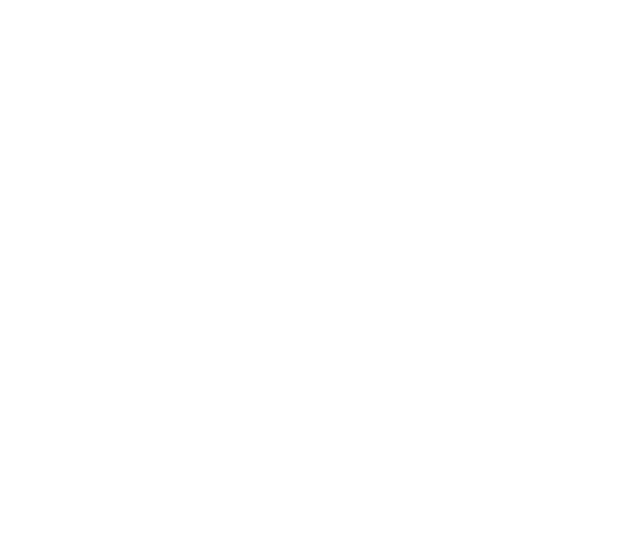
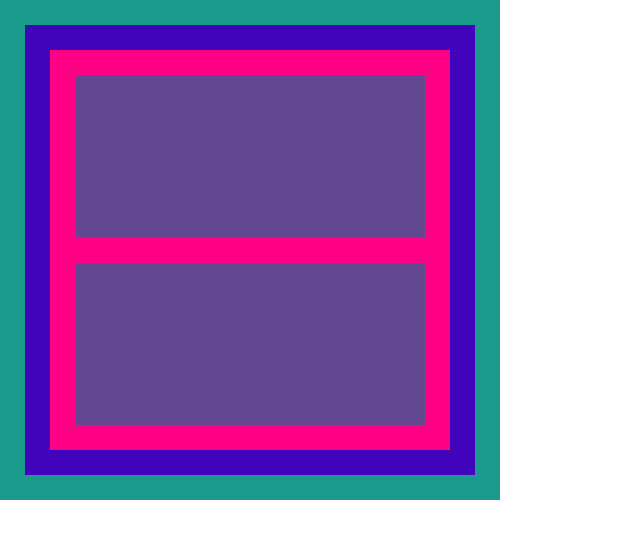
Before and after one commit to miraleJ/appleseads-bootcamp-react, a React (Create React App) app in the folder small-ex/: page / in a window 1280 px wide. Shown: the top 538 px of the page, without its empty margins (0-640 px from the left). Built offline with nearby package versions, Linux system fonts and the light colour scheme.

Commit message:
boxes ex bugs

```diff
--- a/small-ex/src/exs/Ex3_1Boxes/Box1.jsx
+++ b/small-ex/src/exs/Ex3_1Boxes/Box1.jsx
@@ -3,8 +3,8 @@
 
 const Box1 = () => {
     return (
-        <div>
-            <Box2 className='box2' />
+        <div className='box-1'>
+            <Box2 />
         </div>
     )
 }
--- a/small-ex/src/exs/Ex3_1Boxes/Box2.jsx
+++ b/small-ex/src/exs/Ex3_1Boxes/Box2.jsx
@@ -3,7 +3,7 @@
 
 const Box2 = () => {
     return (
-        <div>
+        <div className='box-2'>
             <Box3 />
         </div>
     )
--- a/small-ex/src/exs/Ex3_1Boxes/Box3.jsx
+++ b/small-ex/src/exs/Ex3_1Boxes/Box3.jsx
@@ -3,7 +3,7 @@
 
 const Box3 = () => {
     return (
-        <div>
+        <div className='box-3'>
             <Box4 />
             <Box4 />
         </div>
--- a/small-ex/src/exs/Ex3_1Boxes/Box4.jsx
+++ b/small-ex/src/exs/Ex3_1Boxes/Box4.jsx
@@ -2,7 +2,7 @@
 
 const Box4 = () => {
     return (
-        <div></div>
+        <div className='box-4'></div>
     )
 }
 
--- a/small-ex/src/exs/Ex3_1Boxes/boxesStyle.css
+++ b/small-ex/src/exs/Ex3_1Boxes/boxesStyle.css
@@ -1,31 +1,31 @@
 .box-1{
     width: 500px;
     height: 500px;
-    background-color: greenyellow;
+    background-color: rgb(26, 154, 139);
 }
 
-.box2{
+.box-2{
     position: absolute;
     margin-top: 25px;
     margin-left: 25px;
     width: 450px;
     height: 450px;
-    background-color: dodgerblue;
+    background-color: rgb(66, 1, 187);
 }
 
-.box3{
+.box-3{
     position: absolute;
     margin-top: 25px;
     margin-left: 25px;
     width: 400px;
     height: 400px;
-    background-color:lightpink;
+    background-color:rgb(255, 0, 132);
 }
 
-.box4{
+.box-4{
     margin-top: 25px;
     margin-left: 25px;
     width: 350px;
-    height: 100px;
-    background-color:red;
+    height: 162.5px;
+    background-color:rgb(99, 71, 145);
 }
```
